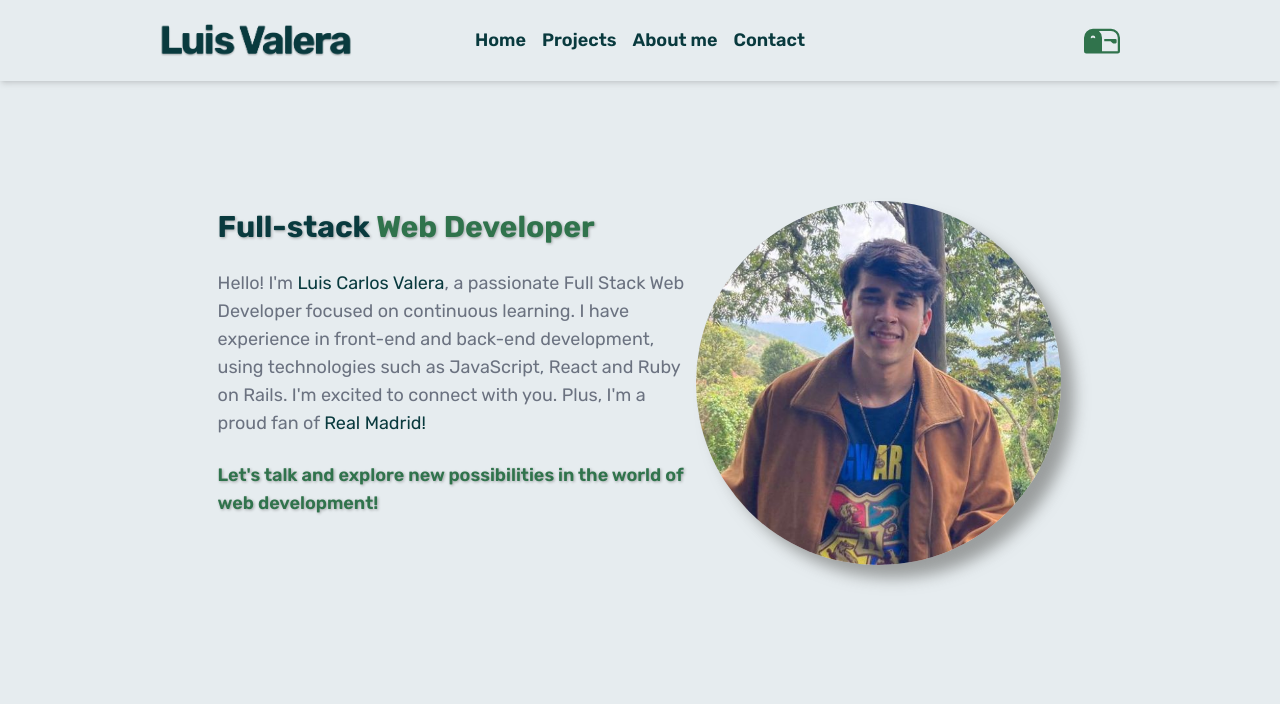
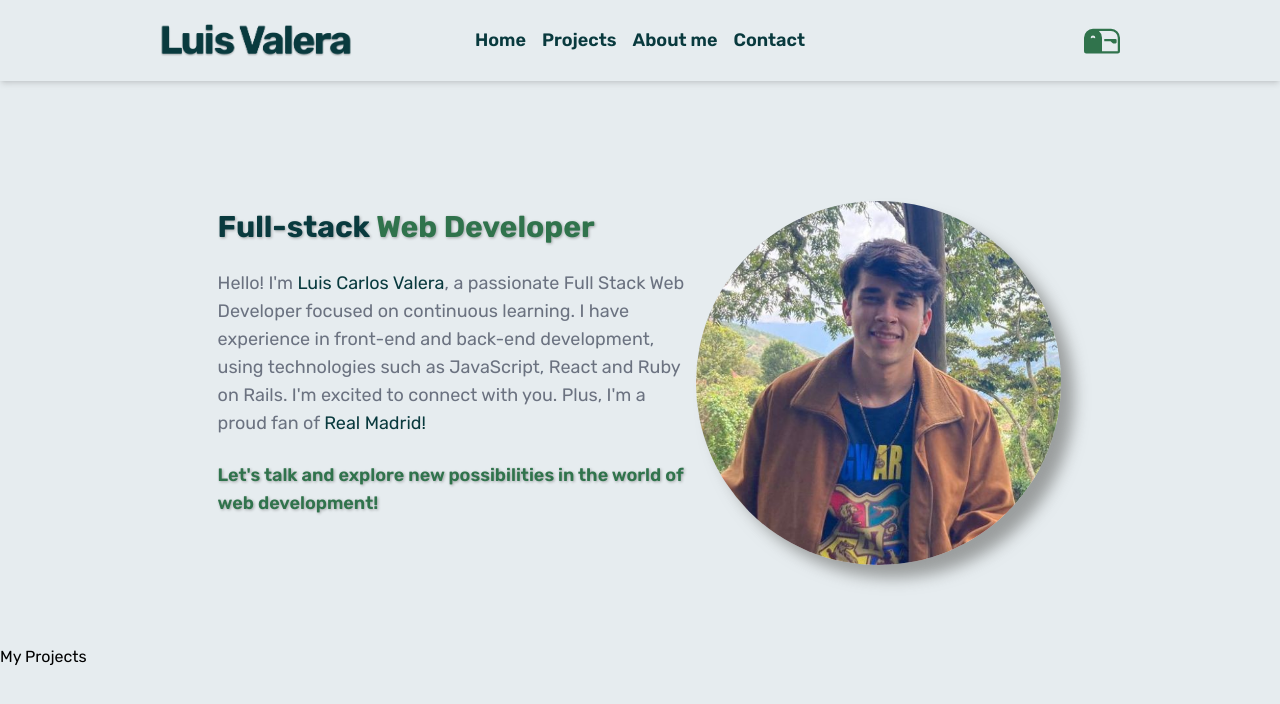
Before and after one commit to Luiscarlosvd/luiscarlosvd-portfolio, a React (Vite) app: page / in a window 1280 px wide. Shown: the top 704 px of the page. Built offline with nearby package versions, Linux system fonts and the light colour scheme.

Commit message:
Create component for Projects List

```diff
--- a/src/components/Layout.jsx
+++ b/src/components/Layout.jsx
@@ -1,10 +1,12 @@
 import Headline from './Headline';
 import Navbar from './Navbar';
+import ProjectList from './ProjectList';
 
 const Layout = () => (
   <div>
     <Navbar />
     <Headline />
+    <ProjectList />
   </div>
 );
 export default Layout;
--- /dev/null
+++ b/src/components/ProjectList.jsx
@@ -0,0 +1,10 @@
+
+const ProjectList = () => {
+  return (
+    <div>
+      <h1>My Projects</h1>
+    </div>
+  )
+}
+
+export default ProjectList
```
